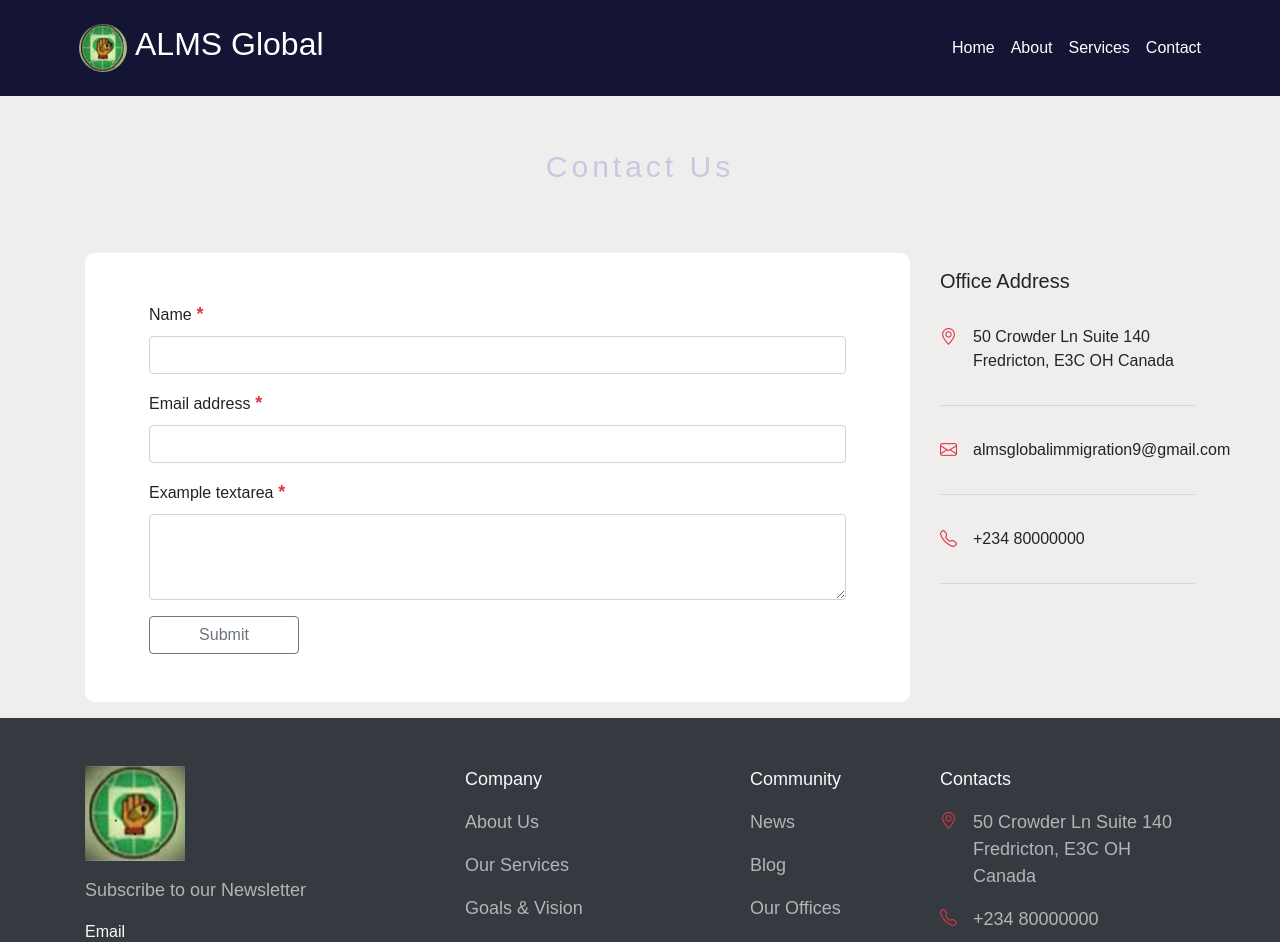
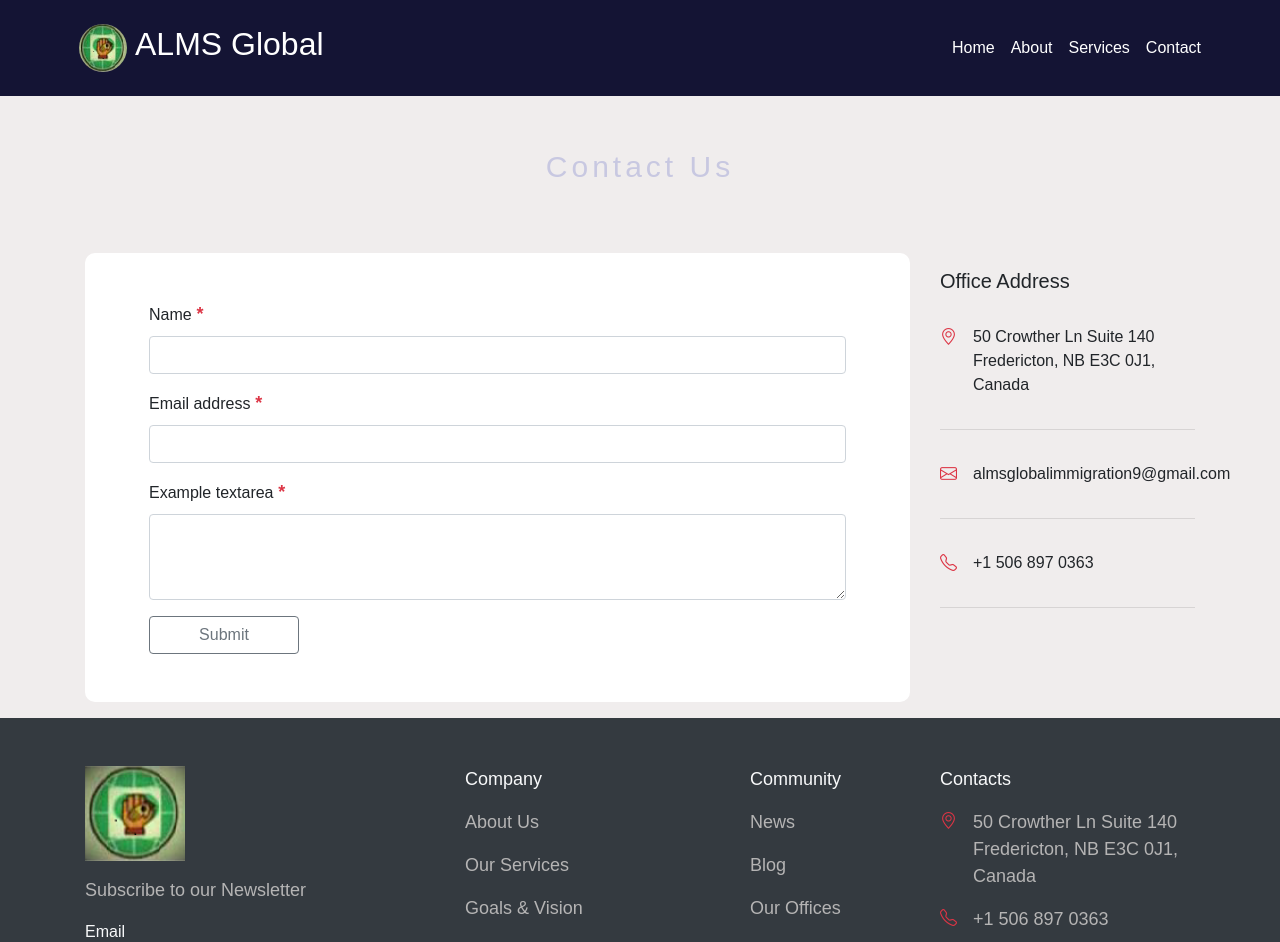
Before and after one commit to ekeneakubue/alms-global, a React (Create React App) app: page /contact in a window 1280 px wide. Shown: the top 942 px of the page. Built offline with nearby package versions, Linux system fonts and the light colour scheme.

Commit message:
Updated the contact and footer

```diff
--- a/src/components/footer/Footer.jsx
+++ b/src/components/footer/Footer.jsx
@@ -40,11 +40,11 @@ export default function Footer() {
                             <p className='text-light'>Contacts</p>
                             <div className='foot-aside'>
                                 <i class="bi bi-geo-alt text-danger"></i>
-                                <p>50 Crowder Ln Suite 140 Fredricton, E3C OH Canada</p>
+                                <p>50 Crowther Ln Suite 140 Fredericton, NB E3C 0J1, Canada</p>
                             </div>
                             <div className='foot-aside'>
                                 <i class="bi bi-telephone text-danger"></i>
-                                <p>+234 80000000</p>
+                                <p>+1 506 897 0363</p>
                             </div>
                             <div className='foot-aside'>
                                 <i class="bi bi-envelope text-danger"></i>
--- a/src/pages/contacts/Contacts.jsx
+++ b/src/pages/contacts/Contacts.jsx
@@ -45,7 +45,7 @@ export default function Contacts() {
               <h5>Office Address</h5>
               <div className='c-aside'>
                 <i class="bi bi-geo-alt text-danger"></i>
-                <p>50 Crowder Ln Suite 140 Fredricton, E3C OH Canada</p>
+                <p>50 Crowther Ln Suite 140 Fredericton, NB E3C 0J1, Canada</p>
               </div><hr />
 
               <div className='c-aside'>
@@ -55,7 +55,7 @@ export default function Contacts() {
 
               <div className='c-aside'>
                 <i class="bi bi-telephone text-danger"></i>
-                <p>+234 80000000</p>
+                <p>+1 506 897 0363</p>
               </div><hr />
 
             </div>
@@ -90,7 +90,7 @@ export default function Contacts() {
               <h5>Office Address</h5>
               <div className='c-aside'>
                 <i class="bi bi-geo-alt text-danger"></i>
-                <p>50 Crowder Ln Suite 140 Fredricton, E3C OH Canada</p>
+                <p>50 Crowther Ln Suite 140 Fredericton, NB E3C 0J1, Canada</p>
               </div><hr />
 
               <div className='c-aside'>
@@ -100,7 +100,7 @@ export default function Contacts() {
 
               <div className='c-aside'>
                 <i class="bi bi-telephone text-danger"></i>
-                <p>+234 80000000</p>
+                <p>+1 506 897 0363</p>
               </div><hr />
 
             </div>
```
